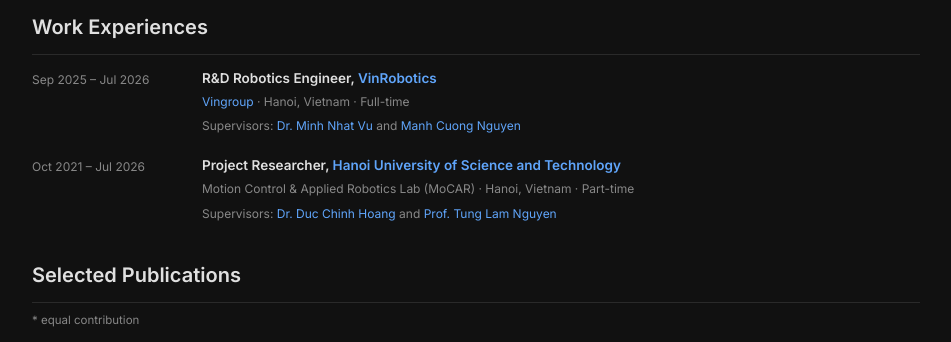
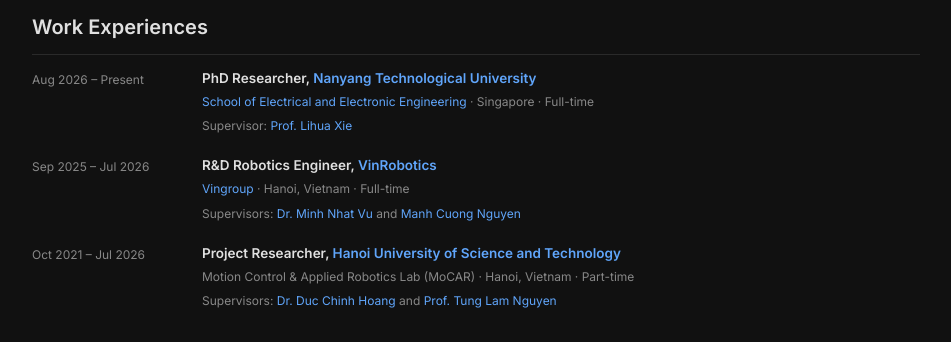
Before and after one commit to duccuongvu/duccuongvu.github.io, a plain HTML site: page index.html in a window 1280 px wide. Shown: the part 883-1225 px from the top of the page, without its empty margins (304-1255 px from the left). Drawn offline with nearby package versions, Linux system fonts and the light colour scheme; no server answers.

Commit message:
update work exp

```diff
--- a/index.html
+++ b/index.html
@@ -225,6 +225,14 @@
       <h2 class="section-title">Work Experiences</h2>
       <div class="cv-list">
         <div class="cv-item">
+          <div class="cv-date">Aug 2026 – Present</div>
+          <div class="cv-body">
+            <div class="cv-title">PhD Researcher, <a href="https://www.ntu.edu.sg/" target="_blank" rel="noopener">Nanyang Technological University</a></div>
+            <div class="cv-note"><a href="https://www.ntu.edu.sg/eee" target="_blank" rel="noopener">School of Electrical and Electronic Engineering</a> · Singapore · Full-time</div>
+            <div class="cv-note">Supervisor: <a href="https://scholar.google.com/citations?user=Fmrv3J8AAAAJ&hl=en" target="_blank" rel="noopener">Prof. Lihua Xie</a></div>
+          </div>
+        </div>
+        <div class="cv-item">
           <div class="cv-date">Sep 2025 – Jul 2026</div>
           <div class="cv-body">
             <div class="cv-title">R&amp;D Robotics Engineer, <a href="https://vinrobotics.net/" target="_blank" rel="noopener">VinRobotics</a></div>
```
